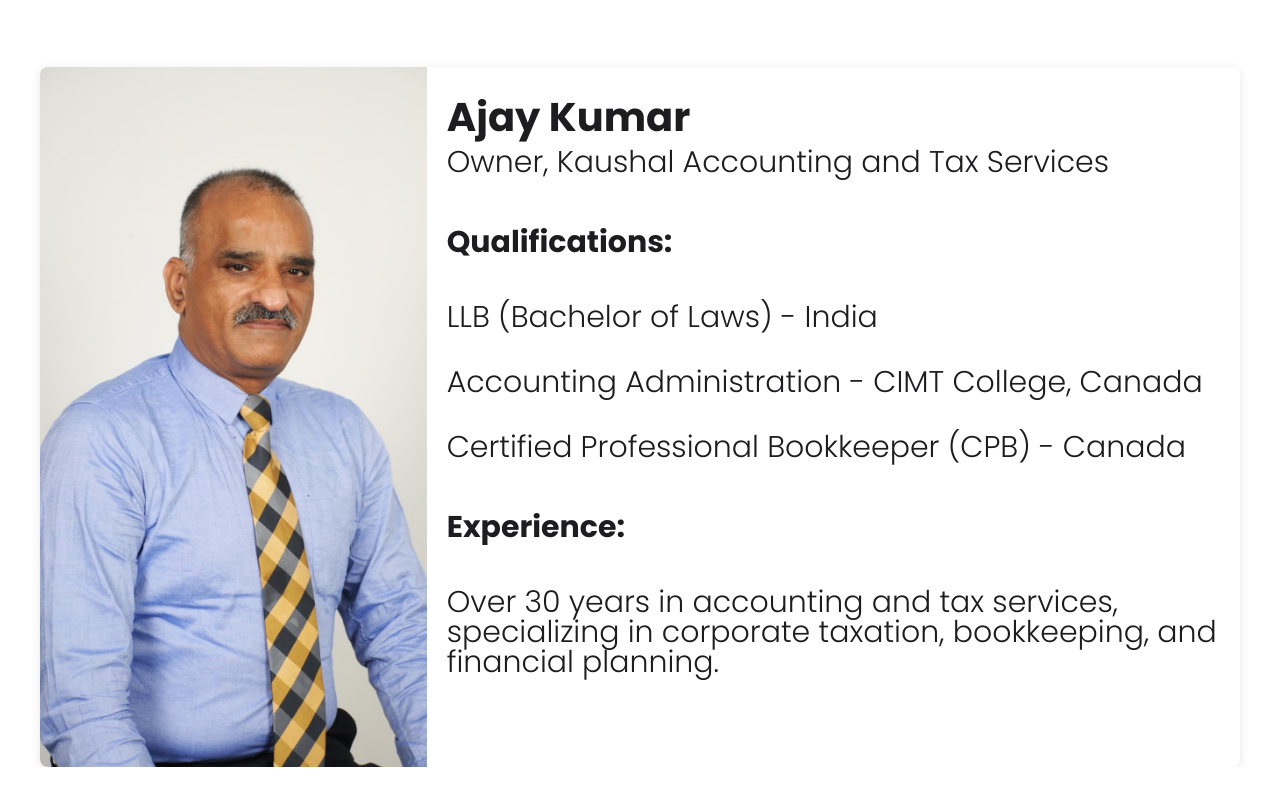
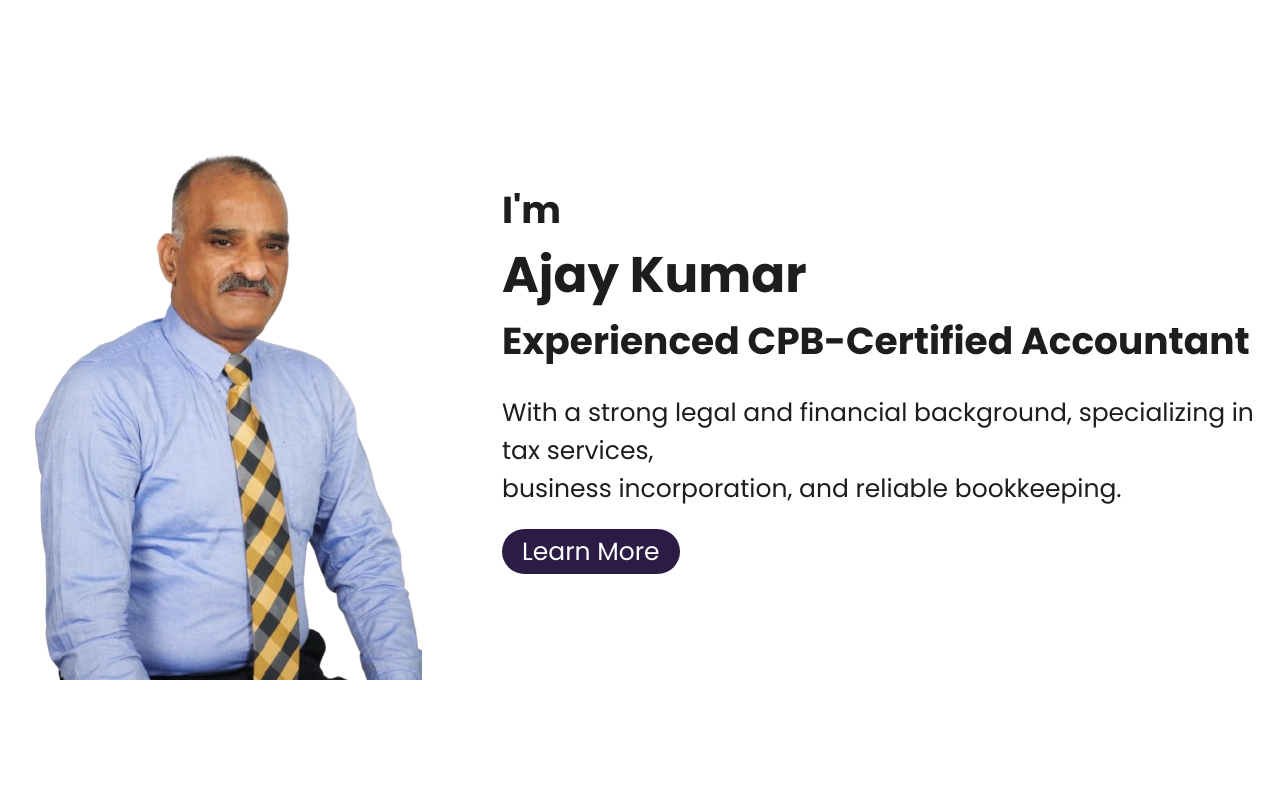
Before and after one commit to Preet1920/kaushalaccounting, a plain HTML site: page index.html in a window 1280 px wide. Shown: the part 1164-1959 px from the top of the page. Drawn offline with nearby package versions, Linux system fonts and the light colour scheme; a web font is replaced by a local one.

Commit message:
Add files via upload

```diff
--- a/index.html
+++ b/index.html
@@ -256,6 +256,44 @@ text-align: center;
 
 }
 </style>
+
+<style>
+    <!--profile-->
+    img{
+        width: 100%;
+        max-width: 400px;
+        object-fit: cover;
+        vertical-align: middle;
+    }
+
+    .wrapper{
+        padding: 0 15px;
+        display: flex;
+        flex-wrap: wrap;
+        align-items: center;
+        justify-content: space-around;
+        gap: 5rem;
+    }
+
+    .intro{
+        flex: 1;
+        font-size: 25px;
+    }
+
+    .btn{
+        background-color: #2c1b45;
+        border-radius: 25px;
+        padding: 5px 20px;
+        color: #fff;
+    }
+    .btn:hover {
+    -webkit-transition: all 0.5s ease;
+    -moz-transition: all 0.5s ease;
+    -o-transition: all 0.5s ease;
+    transition: all 0.5s ease;
+    background-color: #3a0b85;
+    }
+</style>
     <link href="style.css" rel="stylesheet">
     <script async src="https://www.googletagmanager.com/gtag/js?id=UA-136667491-1"></script>
     <script>
@@ -318,20 +356,21 @@ text-align: center;
             <div class="land-container">
                 <div class="land-3-top">
                     <div class="land-3-top-logo">
-                        <h2>KAUSHAL ACCOUNTING</h2>
+                        <h2>KAUSHAL ACCOUNTING <BR>& TAX SERVICES</h2>
                     </div>
                     <ul class="menu" style="display: none">
                         <li><a href="#">Home</a></li>
                         <li><a href="https://www.kpaccounting.ca/services/">Services</a></li>
-                        <li><a href="https://www.kpaccounting.ca/about/">About</a></li>
+                        <li><a href="profile.html">About</a></li>
                         <li><a href="https://www.kpaccounting.ca/book-an-appointment/">Appointment</a></li>
                         <li><a href="https://www.kpaccounting.ca/contact/">Contact</a></li>
+                        <li><a href="https://www.kpaccounting.ca/contact/">About</a></li>
                     </ul>
                     <div class="land-3-top-contact">
                         <ul>
                             <li><a href="#">Home</a></li>
                             <li><a href="#Pricing">Pricing</a></li>
-                            <li><a href="#features">Features</a></li>
+                            <li><a href="profilenew.html">About</a></li>
                             <li><a href="https://wa.me/+16474017980?text=Hi! I’m interested in booking an appointment for accounting. Are you available soon?">Book an Appointment</a></li>
                         </ul>
                     </div>
@@ -414,32 +453,22 @@ text-align: center;
             </div>
         </div>
     </section>
-    <section><div class="profile-container">
-
-        <div class="profile-image"></div>
-
-        <div class="profile-info">
-
-            <h2 class="ajay">Ajay Kumar</h2>
-
-            <h3 class="high">Owner, Kaushal Accounting and Tax Services</h3>
-
-            <p class="t1">Qualifications:</p>
-
-            <p class="t2">LLB (Bachelor of Laws) - India</p>
-
-            <p class="t2">Accounting Administration - CIMT College, Canada</p>
-
-            <p class="t2">Certified Professional Bookkeeper (CPB) - Canada</p>
-
-
-            <p class="t1">Experience:</p>
-
-            <p class="t2">Over 30 years in accounting and tax services, specializing in corporate taxation, bookkeeping, and financial planning.</p>
-
+     <!--profile start-->
+     <div class="wrapper">
+        <div class="profile">
+            <img src="Ajay-Kumar-removebg-preview.png" alt="Ajay Kumar">
         </div>
-
-    </div></section>
+        <div class="intro">
+            <h2>I'm</h2>
+                                <h1>Ajay Kumar</h1>
+                                <h2>Experienced CPB-Certified Accountant</h2>
+                                <p>With a strong legal and financial background, specializing in tax services,<br> business incorporation, and reliable bookkeeping.</p>
+                                <div class="hero-btn">
+                                    <a class="btn" href="profilenew.html">Learn More</a>
+                                </div>
+        </div>
+    </div>
+    <!--profile end-->
     <section>
         <div class="land-full ad-blue">
             <div class="land-container">
@@ -587,7 +616,7 @@ text-align: center;
                             <div>
                                 <div>
                                     <div class="col3 foot-logo">
-                                        <h2>KAUSHAL ACCOUNTING SERVICES</h2>
+                                        <h2>KAUSHAL ACCOUNTING & TAX SERVICES</h2>
                                         <p class="hasimg">We take the time to get to know our clients so we can find practical ways to meet their <strong>accounting personal, business & income tax needs</strong>.</p>
                                     </div>
                                     <div class="col15">
```
Also changed, not shown: Ajay-Kumar-removebg-preview.png (added).
